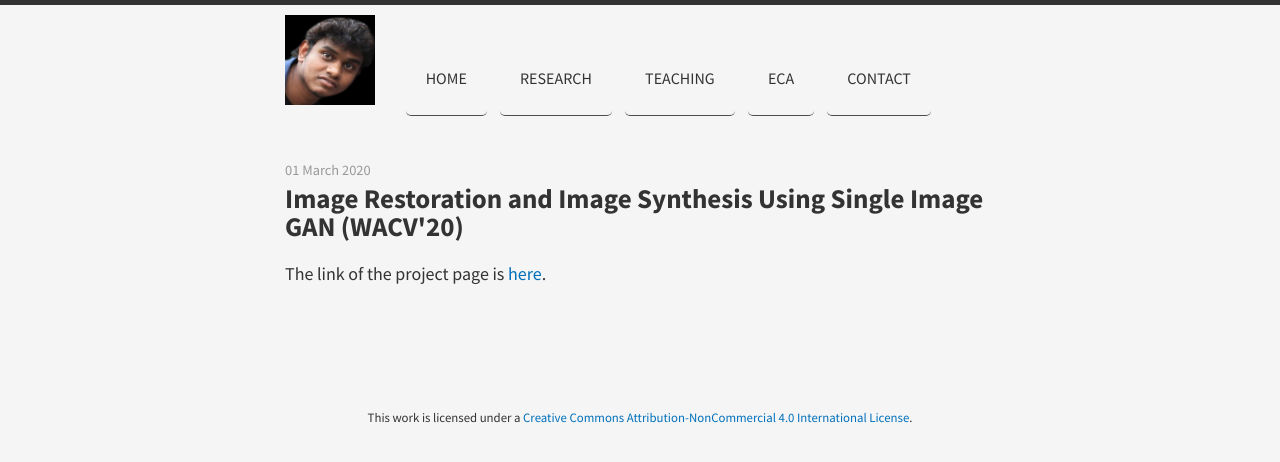
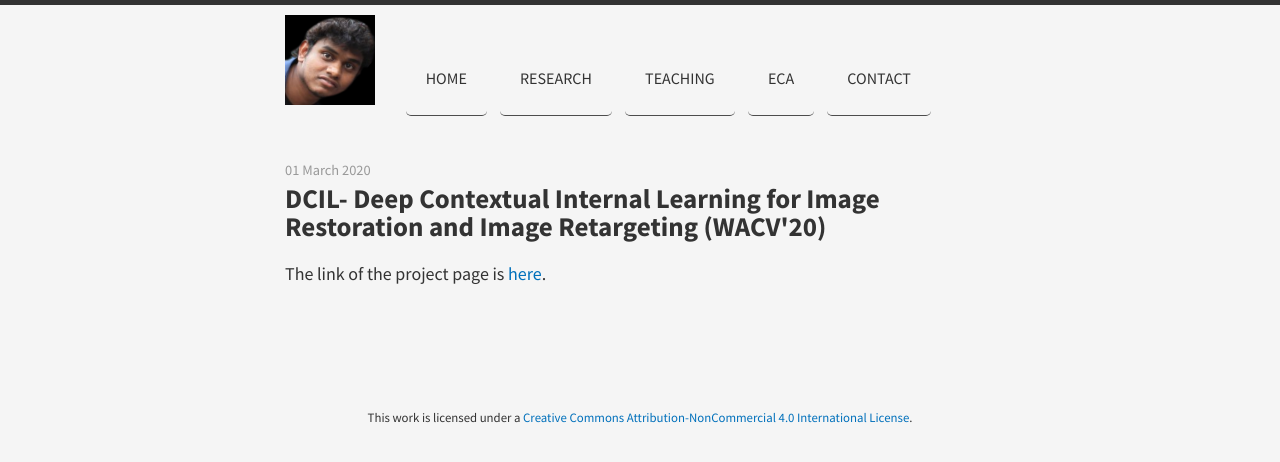
Before and after one commit to indramastan/indradeepmastan, a Jekyll site: the page built from _posts/2020-03-01-DCIL.md, in a window 1280 px wide. Shown: the top 462 px of the page. Built offline with Jekyll 4.4.1, drawn with Linux system fonts in a browser that asks for light colours; nearby versions of some CDN libraries.

Commit message:
Update 2020-03-01-DCIL.md

```diff
--- a/_posts/2020-03-01-DCIL.md
+++ b/_posts/2020-03-01-DCIL.md
@@ -1,6 +1,6 @@
 ---
 layout: post
-title: Image Restoration and Image Synthesis Using Single Image GAN (WACV'20)
+title: DCIL- Deep Contextual Internal Learning for Image Restoration and Image Retargeting (WACV'20)
 ---
 
 The link of the project page is [here](https://indradeepmastan.github.io/DCIL/).
```
